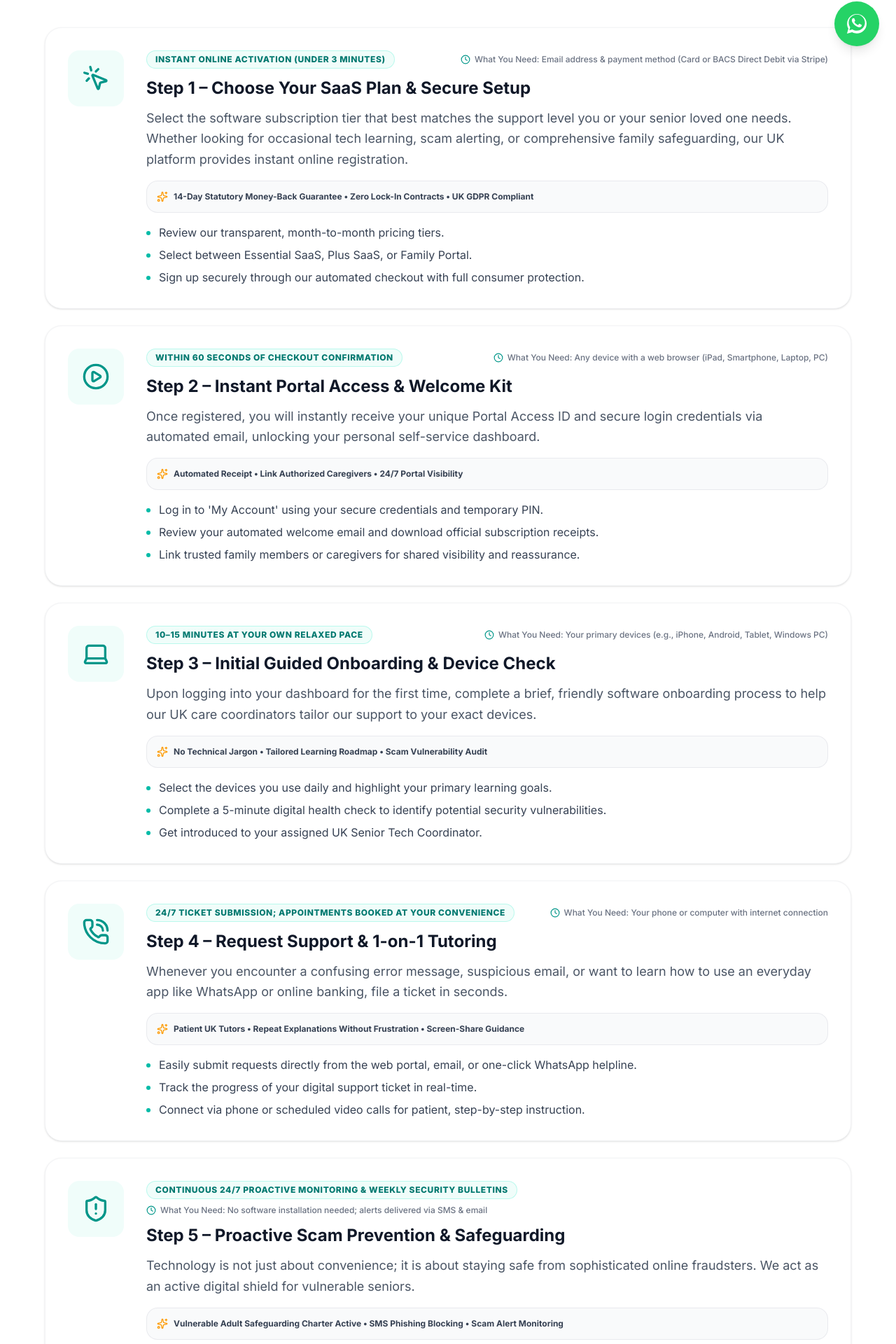
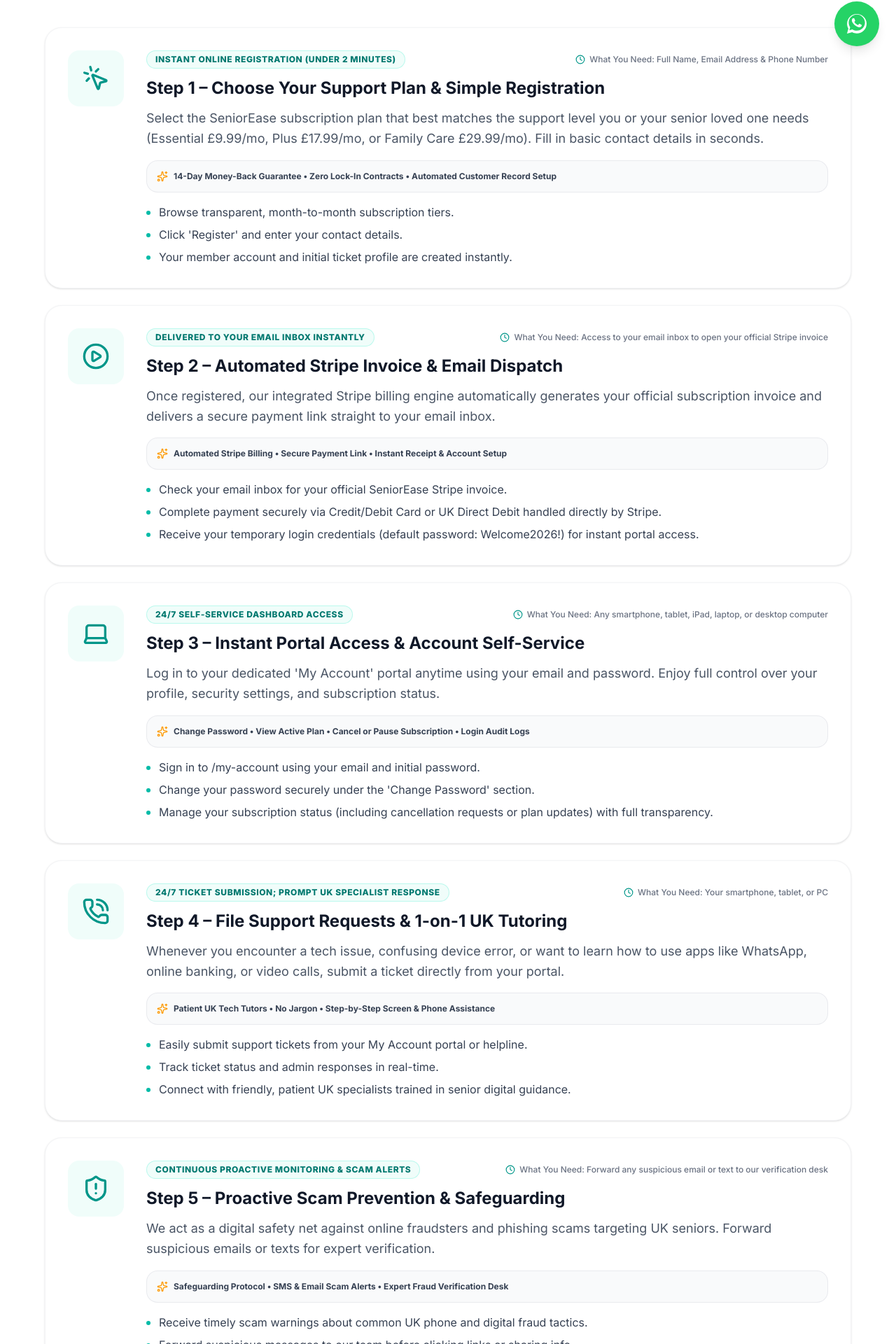
Before and after one commit to codesmashersltd/SeniorEase, a React (Vite) app: page /how-it-works in a window 1280 px wide. Shown: the part 710-2630 px from the top of the page at 70% size. Built offline with nearby package versions, Linux system fonts and the light colour scheme.

Commit message:
feat: simplify step 1 registration copy
Update the "How it Works" step 1 copy to highlight specific plan pricing and streamline the registration description for better clarity.

```diff
--- a/src/pages/HowItWorks.tsx
+++ b/src/pages/HowItWorks.tsx
@@ -12,80 +12,80 @@ export default function HowItWorks() {
   const steps = [
     {
       icon: <MousePointerClick className="w-10 h-10 text-teal-600" />,
-      title: "Step 1 – Choose Your SaaS Plan & Secure Setup",
-      description: "Select the software subscription tier that best matches the support level you or your senior loved one needs. Whether looking for occasional tech learning, scam alerting, or comprehensive family safeguarding, our UK platform provides instant online registration.",
-      timeframe: "Instant online activation (under 3 minutes)",
-      whatYouNeed: "Email address & payment method (Card or BACS Direct Debit via Stripe)",
-      highlights: "14-Day Statutory Money-Back Guarantee • Zero Lock-In Contracts • UK GDPR Compliant",
+      title: "Step 1 – Choose Your Support Plan & Simple Registration",
+      description: "Select the SeniorEase subscription plan that best matches the support level you or your senior loved one needs (Essential £9.99/mo, Plus £17.99/mo, or Family Care £29.99/mo). Fill in basic contact details in seconds.",
+      timeframe: "Instant online registration (under 2 minutes)",
+      whatYouNeed: "Full Name, Email Address & Phone Number",
+      highlights: "14-Day Money-Back Guarantee • Zero Lock-In Contracts • Automated Customer Record Setup",
       bullets: [
-        "Review our transparent, month-to-month pricing tiers.",
-        "Select between Essential SaaS, Plus SaaS, or Family Portal.",
-        "Sign up securely through our automated checkout with full consumer protection."
+        "Browse transparent, month-to-month subscription tiers.",
+        "Click 'Register' and enter your contact details.",
+        "Your member account and initial ticket profile are created instantly."
       ]
     },
     {
       icon: <PlayCircle className="w-10 h-10 text-teal-600" />,
-      title: "Step 2 – Instant Portal Access & Welcome Kit",
-      description: "Once registered, you will instantly receive your unique Portal Access ID and secure login credentials via automated email, unlocking your personal self-service dashboard.",
-      timeframe: "Within 60 seconds of checkout confirmation",
-      whatYouNeed: "Any device with a web browser (iPad, Smartphone, Laptop, PC)",
-      highlights: "Automated Receipt • Link Authorized Caregivers • 24/7 Portal Visibility",
+      title: "Step 2 – Automated Stripe Invoice & Email Dispatch",
+      description: "Once registered, our integrated Stripe billing engine automatically generates your official subscription invoice and delivers a secure payment link straight to your email inbox.",
+      timeframe: "Delivered to your email inbox instantly",
+      whatYouNeed: "Access to your email inbox to open your official Stripe invoice",
+      highlights: "Automated Stripe Billing • Secure Payment Link • Instant Receipt & Account Setup",
       bullets: [
-        "Log in to 'My Account' using your secure credentials and temporary PIN.",
-        "Review your automated welcome email and download official subscription receipts.",
-        "Link trusted family members or caregivers for shared visibility and reassurance."
+        "Check your email inbox for your official SeniorEase Stripe invoice.",
+        "Complete payment securely via Credit/Debit Card or UK Direct Debit handled directly by Stripe.",
+        "Receive your temporary login credentials (default password: Welcome2026!) for instant portal access."
       ]
     },
     {
       icon: <Laptop className="w-10 h-10 text-teal-600" />,
-      title: "Step 3 – Initial Guided Onboarding & Device Check",
-      description: "Upon logging into your dashboard for the first time, complete a brief, friendly software onboarding process to help our UK care coordinators tailor our support to your exact devices.",
-      timeframe: "10–15 minutes at your own relaxed pace",
-      whatYouNeed: "Your primary devices (e.g., iPhone, Android, Tablet, Windows PC)",
-      highlights: "No Technical Jargon • Tailored Learning Roadmap • Scam Vulnerability Audit",
+      title: "Step 3 – Instant Portal Access & Account Self-Service",
+      description: "Log in to your dedicated 'My Account' portal anytime using your email and password. Enjoy full control over your profile, security settings, and subscription status.",
+      timeframe: "24/7 self-service dashboard access",
+      whatYouNeed: "Any smartphone, tablet, iPad, laptop, or desktop computer",
+      highlights: "Change Password • View Active Plan • Cancel or Pause Subscription • Login Audit Logs",
       bullets: [
-        "Select the devices you use daily and highlight your primary learning goals.",
-        "Complete a 5-minute digital health check to identify potential security vulnerabilities.",
-        "Get introduced to your assigned UK Senior Tech Coordinator."
+        "Sign in to /my-account using your email and initial password.",
+        "Change your password securely under the 'Change Password' section.",
+        "Manage your subscription status (including cancellation requests or plan updates) with full transparency."
       ]
     },
     {
       icon: <PhoneCall className="w-10 h-10 text-teal-600" />,
-      title: "Step 4 – Request Support & 1-on-1 Tutoring",
-      description: "Whenever you encounter a confusing error message, suspicious email, or want to learn how to use an everyday app like WhatsApp or online banking, file a ticket in seconds.",
-      timeframe: "24/7 ticket submission; appointments booked at your convenience",
-      whatYouNeed: "Your phone or computer with internet connection",
-      highlights: "Patient UK Tutors • Repeat Explanations Without Frustration • Screen-Share Guidance",
+      title: "Step 4 – File Support Requests & 1-on-1 UK Tutoring",
+      description: "Whenever you encounter a tech issue, confusing device error, or want to learn how to use apps like WhatsApp, online banking, or video calls, submit a ticket directly from your portal.",
+      timeframe: "24/7 ticket submission; prompt UK specialist response",
+      whatYouNeed: "Your smartphone, tablet, or PC",
+      highlights: "Patient UK Tech Tutors • No Jargon • Step-by-Step Screen & Phone Assistance",
       bullets: [
-        "Easily submit requests directly from the web portal, email, or one-click WhatsApp helpline.",
-        "Track the progress of your digital support ticket in real-time.",
-        "Connect via phone or scheduled video calls for patient, step-by-step instruction."
+        "Easily submit support tickets from your My Account portal or helpline.",
+        "Track ticket status and admin responses in real-time.",
+        "Connect with friendly, patient UK specialists trained in senior digital guidance."
       ]
     },
     {
       icon: <ShieldAlert className="w-10 h-10 text-teal-600" />,
       title: "Step 5 – Proactive Scam Prevention & Safeguarding",
-      description: "Technology is not just about convenience; it is about staying safe from sophisticated online fraudsters. We act as an active digital shield for vulnerable seniors.",
-      timeframe: "Continuous 24/7 proactive monitoring & weekly security bulletins",
-      whatYouNeed: "No software installation needed; alerts delivered via SMS & email",
-      highlights: "Vulnerable Adult Safeguarding Charter Active • SMS Phishing Blocking • Scam Alert Monitoring",
+      description: "We act as a digital safety net against online fraudsters and phishing scams targeting UK seniors. Forward suspicious emails or texts for expert verification.",
+      timeframe: "Continuous proactive monitoring & scam alerts",
+      whatYouNeed: "Forward any suspicious email or text to our verification desk",
+      highlights: "Safeguarding Protocol • SMS & Email Scam Alerts • Expert Fraud Verification Desk",
       bullets: [
-        "Receive real-time alerts warning about emerging UK telephone and email scams.",
-        "Forward suspicious text messages or emails to our security desk for verification.",
-        "Implement caregiver connection controls to prevent unauthorized financial transactions."
+        "Receive timely scam warnings about common UK phone and digital fraud tactics.",
+        "Forward suspicious messages to our team before clicking links or sharing info.",
+        "Keep remote family members reassured with centralized safety oversight."
       ]
     },
     {
       icon: <Award className="w-10 h-10 text-teal-600" />,
-      title: "Step 6 – Long-Term Digital Mastery & Family Peace of Mind",
-      description: "Over time, our SaaS platform transforms seniors from feeling overwhelmed into confident, independent digital citizens, while giving remote family members total reassurance.",
-      timeframe: "Ongoing monthly progress & skill empowerment",
-      whatYouNeed: "Desire to learn and stay connected with loved ones",
-      highlights: "Monthly Family Reassurance Digests • 1-Click Pause/Cancel • Full Data Privacy",
+      title: "Step 6 – Complete Flexibility & Peace of Mind",
+      description: "SeniorEase combines digital empowerment with zero hassle. Enjoy complete control over your subscription with transparent billing and no hidden commitments.",
+      timeframe: "Ongoing empowerment & complete consumer freedom",
+      whatYouNeed: "A desire to stay confident and safe online",
+      highlights: "1-Click Cancellation • UK Consumer Direct Debit Guarantee • 100% Data Privacy",
       bullets: [
-        "Access an expanding library of senior-friendly, large-font digital guides.",
-        "Authorized family members receive monthly progress summaries and resolution digests.",
-        "Enjoy total flexibility with month-to-month billing—pause or cancel anytime with zero hassle."
+        "Access senior-friendly digital learning guides and tips.",
+        "Authorized caregivers or family members can monitor support history.",
+        "Cancel or adjust your subscription anytime from your dashboard."
       ]
     }
   ];
```
